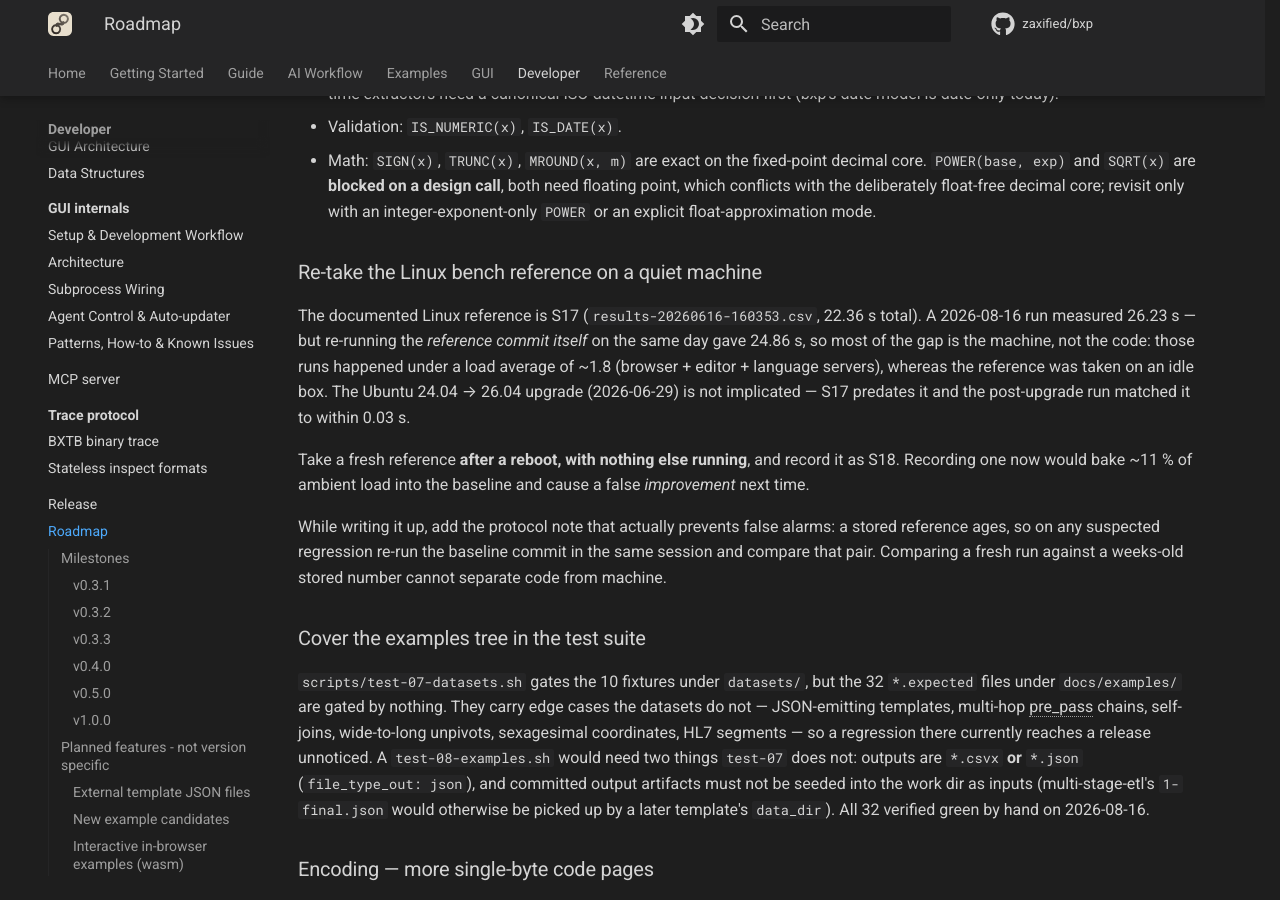
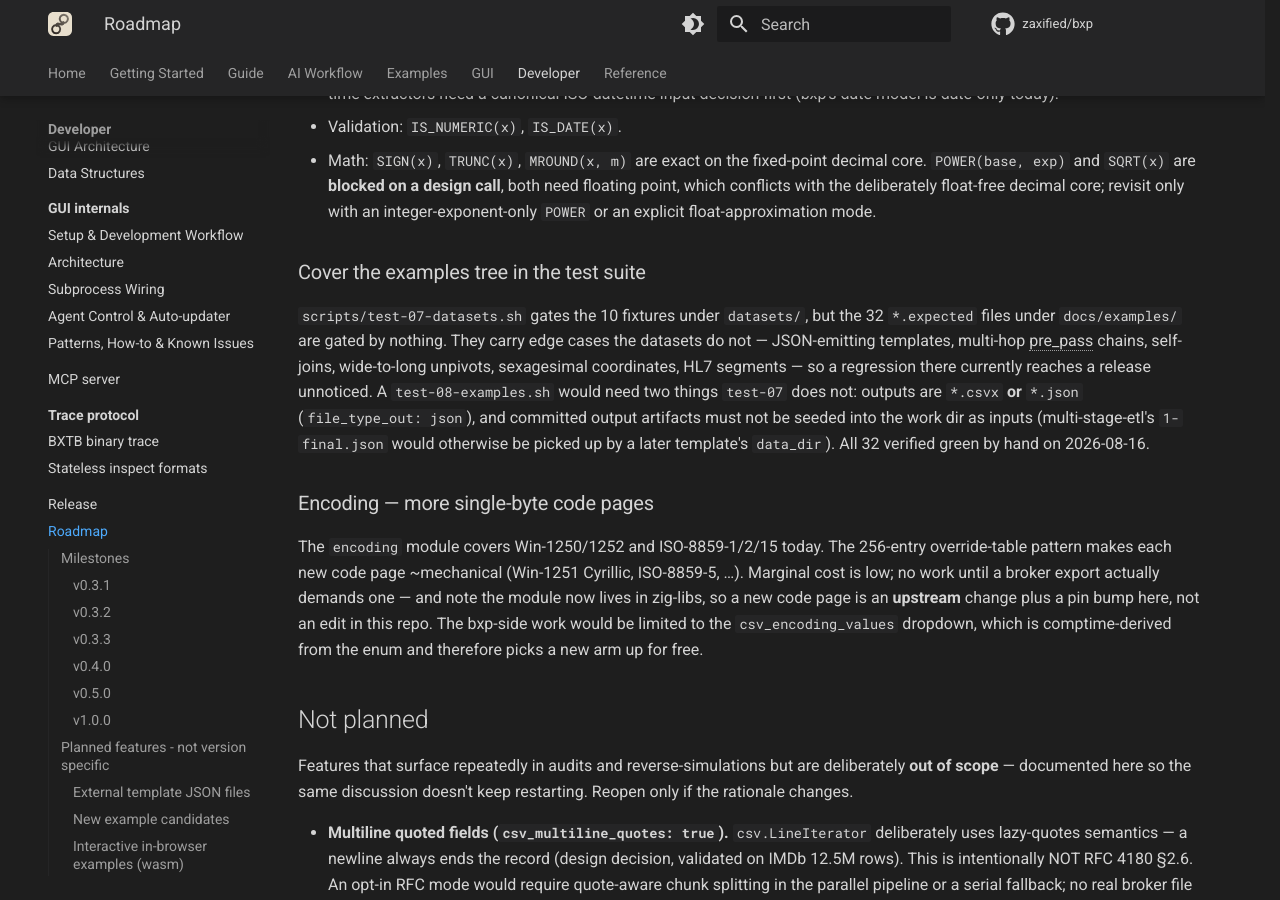
Before and after one commit to zaxified/bxp, an MkDocs documentation site: the page built from docs/dev/roadmap.md, in a window 1280 px wide and 900 px high, scrolled down 6941 px. Built offline with MkDocs 1.6.1 and Material for MkDocs 9.7.7, drawn with Linux system fonts in a browser that asks for light colours; comment, search, counter and statistics services are not loaded; some of the changed text lies outside the part shown.

Commit message:
docs(roadmap): retire the settled bench task, re-file the manual entry
The "re-take the Linux bench reference on a quiet machine" entry is done.
S18 settled it a different way than the entry proposed: instead of a fresh
idle-machine reference, the run established interleaved A/B against the
baseline commit, which is what actually separates code from machine. That
protocol note now lives with the numbers in scripts/bench/results/PROGRESS.md,
so the roadmap has nothing left to carry.

The manual-page entry moves to v0.3.2 and changes shape — linking out to the
MkDocs site rather than generating the tables in place.

Co-Authored-By: Claude Opus 5 (1M context) <noreply@anthropic.com>

```diff
--- a/docs/dev/roadmap.md
+++ b/docs/dev/roadmap.md
@@ -383,25 +384,6 @@ unless noted:
   both need floating point, which conflicts with the deliberately float-free
   decimal core; revisit only with an integer-exponent-only `POWER` or an explicit float-approximation mode.
 
-### Re-take the Linux bench reference on a quiet machine
-
-The documented Linux reference is S17 (`results-20260616-160353.csv`,
-22.36 s total). A 2026-08-16 run measured 26.23 s — but re-running the
-*reference commit itself* on the same day gave 24.86 s, so most of the gap is
-the machine, not the code: those runs happened under a load average of ~1.8
-(browser + editor + language servers), whereas the reference was taken on an
-idle box. The Ubuntu 24.04 → 26.04 upgrade (2026-06-29) is not implicated —
-S17 predates it and the post-upgrade run matched it to within 0.03 s.
-
-Take a fresh reference **after a reboot, with nothing else running**, and
-record it as S18. Recording one now would bake ~11 % of ambient load into the
-baseline and cause a false *improvement* next time.
-
-While writing it up, add the protocol note that actually prevents false
-alarms: a stored reference ages, so on any suspected regression re-run the
-baseline commit in the same session and compare that pair. Comparing a fresh
-run against a weeks-old stored number cannot separate code from machine.
-
 ### Cover the examples tree in the test suite
 
 `scripts/test-07-datasets.sh` gates the 10 fixtures under `datasets/`, but the
```
Also changed, not shown: other parts of docs/dev/roadmap.md (+4 -3 lines).
